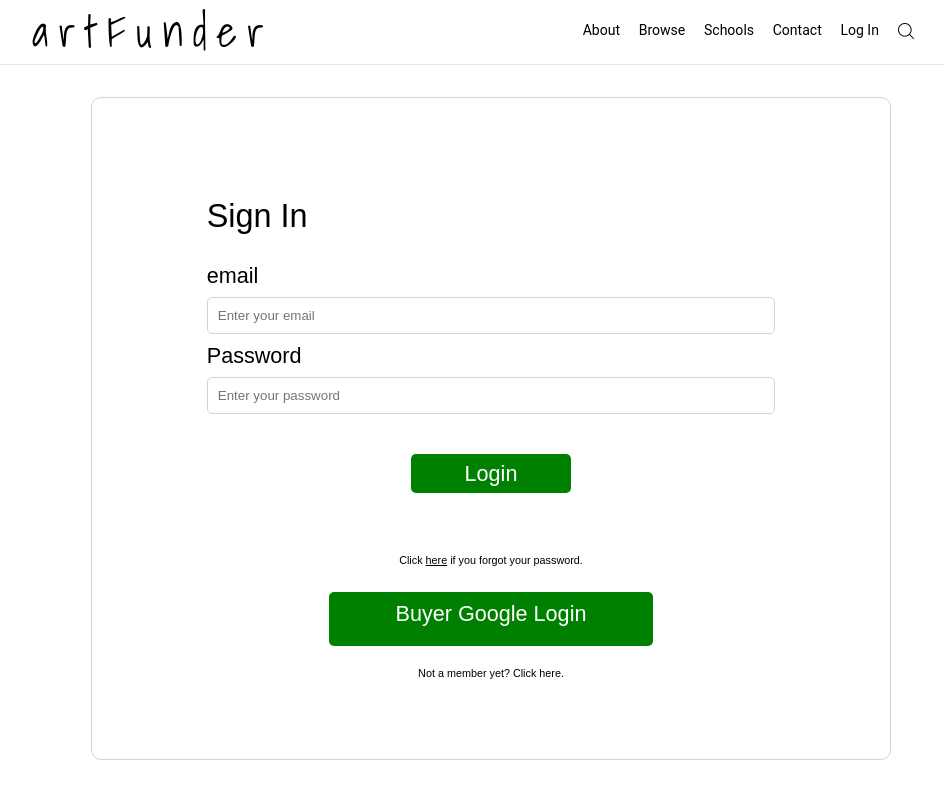
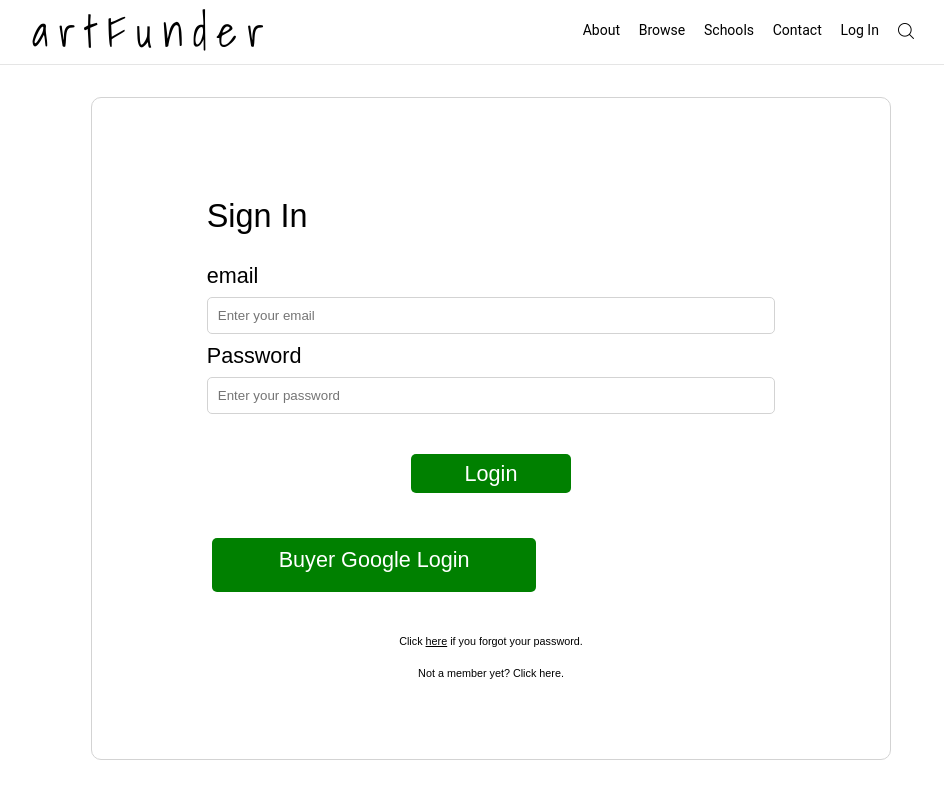
Before and after one commit to LABS-EU3/Student-Art-Collection-FRONTEND, a React (Create React App) app: page /login in a window 1280 px wide. Shown: the whole page, without its empty margins (149-1093 px from the left). Built offline with nearby package versions, Linux system fonts and the light colour scheme; a web font is replaced by a local one.

Commit message:
changed login social auth button position

```diff
--- a/src/Components/Login/LoginForm.js
+++ b/src/Components/Login/LoginForm.js
@@ -5,6 +5,8 @@ import { connect } from 'react-redux';
 import * as actionCreators from '../../store/Actions/actionCreators';
 
 import Spinner from '../Spinner';
+import SocialAuthButton from '../SocilaAuthButton';
+import {baseURL} from '../../AxiosCustom'
 
 const StyledDiv = styled.div`
   display: flex;
@@ -85,6 +87,10 @@ const LoginForm = ({ isLoading }) => {
         <StyledError name="password" component="div" />
         <button type="submit">Login</button>
       </StyledForm>
+      <SocialAuthButton
+            isSchool={false}
+            url={baseURL+'auth/google'}
+      />
     </StyledDiv>
   );
 };
--- a/src/Components/RegisterForm.js
+++ b/src/Components/RegisterForm.js
@@ -232,7 +232,7 @@ export const StyledForm = styled.form`
   }
 
   label {
-    font-size: 2rem
+    font-size: 2rem;
     padding: 15px 0 10px 0
   }
 
--- a/src/Views/Login.js
+++ b/src/Views/Login.js
@@ -12,8 +12,8 @@ import { Link } from 'react-router-dom';
 
 import LoginForm from '../Components/Login/LoginForm';
 import ResetPassword from '../Components/Login/ResetPassword';
-import { axiosWithBase, baseURL } from '../AxiosCustom';
-import SocialAuthButton from '../Components/SocilaAuthButton'
+import { axiosWithBase } from '../AxiosCustom';
+
 
 const initialValues = {
   email: '',
@@ -133,10 +133,6 @@ const Login = ({
         closeButton={false}
       />
       <ResetPassword />
-      <SocialAuthButton
-            isSchool={false}
-            url={baseURL+'auth/google'}
-      />
       <Link to="/signup">Not a member yet? Click here.</Link>
     </StyledForm>
   );
```
